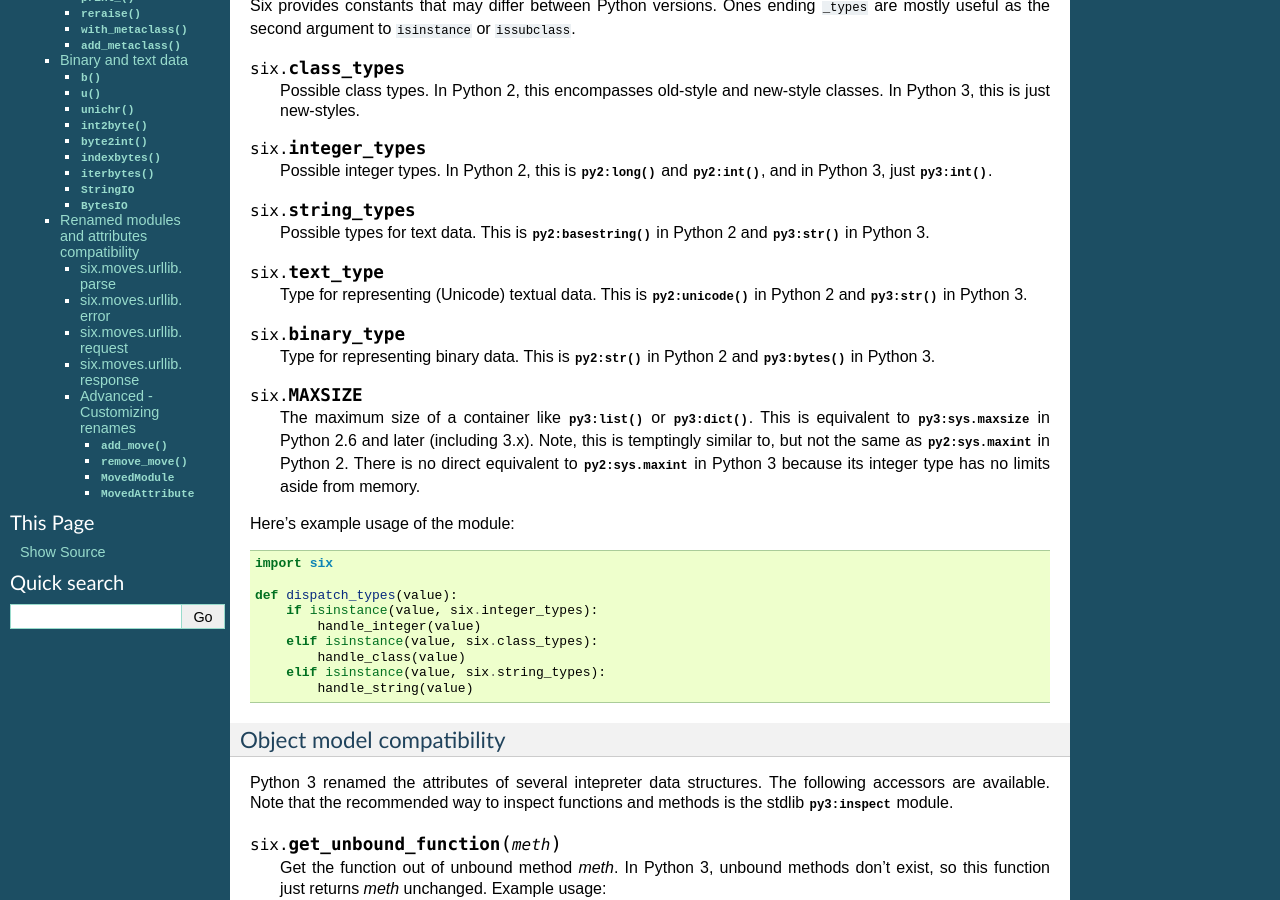
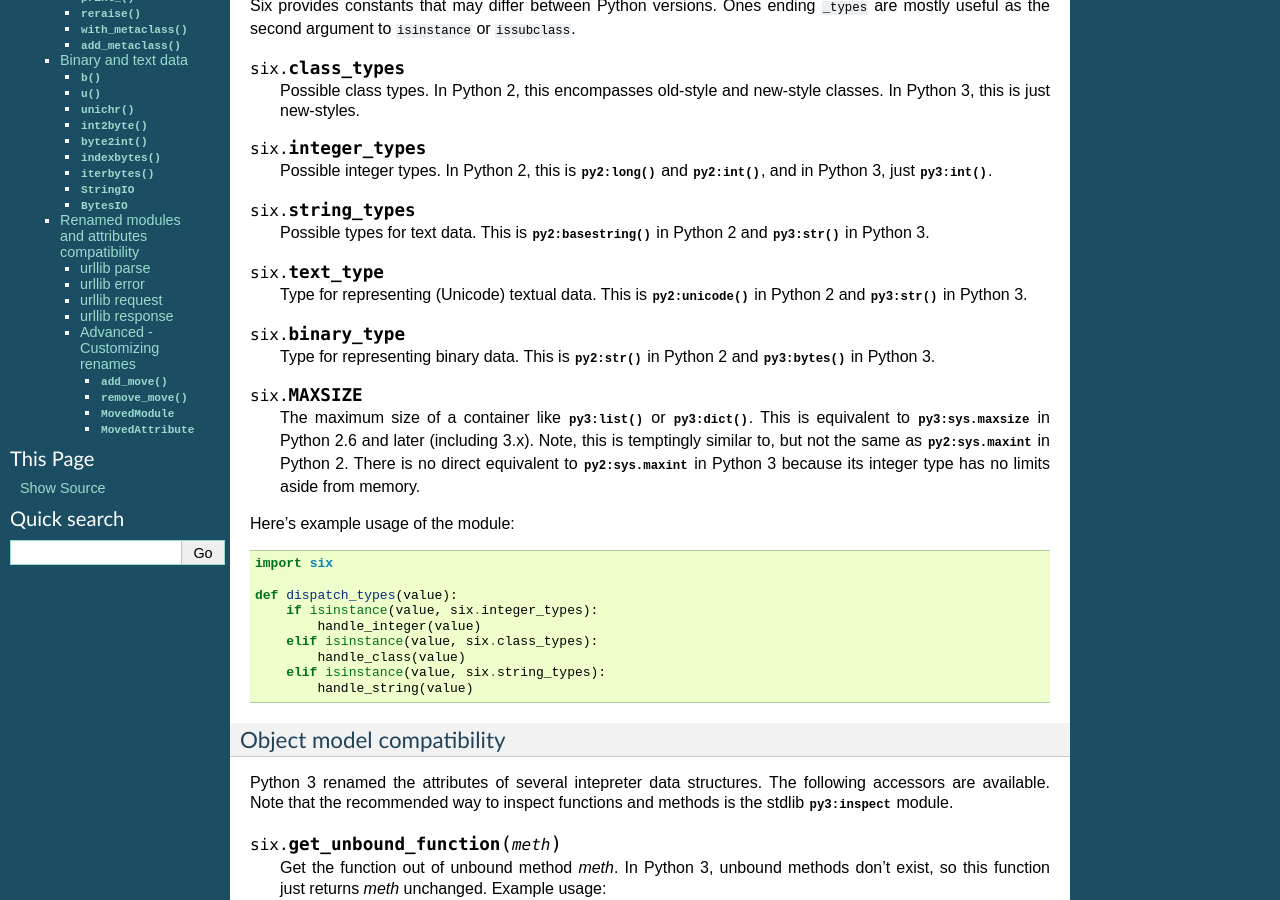
Before and after one commit to benjaminp/six, a Sphinx documentation site: the page built from documentation/index.rst, in a window 1280 px wide and 900 px high, scrolled down 614 px. Built offline with Sphinx 7.4.7, drawn with Linux system fonts in a browser that asks for light colours; some of the changed text lies outside the part shown.

Commit message:
rename section headers, so they fit in the TOC bar

```diff
--- a/documentation/index.rst
+++ b/documentation/index.rst
@@ -549,8 +549,8 @@ Supported renames:
 | ``zip_longest``              | :func:`py2:itertools.izip_longest`  | :func:`py3:itertools.zip_longest`   |
 +------------------------------+-------------------------------------+-------------------------------------+
 
-six.moves.urllib.parse
-<<<<<<<<<<<<<<<<<<<<<<
+urllib parse
+<<<<<<<<<<<<
 
 .. module:: six.moves.urllib.parse
    :synopsis: Stuff from :mod:`py2:urlparse` and :mod:`py2:urllib` in Python 2 and :mod:`py3:urllib.parse` in Python 3
@@ -577,8 +577,8 @@ and :mod:`py2:urllib`:
 * :func:`py2:urllib.urlencode`
 
 
-six.moves.urllib.error
-<<<<<<<<<<<<<<<<<<<<<<
+urllib error
+<<<<<<<<<<<<
 
 .. module:: six.moves.urllib.error
    :synopsis: Stuff from :mod:`py2:urllib` and :mod:`py2:urllib2` in Python 2 and :mod:`py3:urllib.error` in Python 3
@@ -595,8 +595,8 @@ and :mod:`py2:urllib2`:
 * :exc:`py2:urllib2.HTTPError`
 
 
-six.moves.urllib.request
-<<<<<<<<<<<<<<<<<<<<<<<<
+urllib request
+<<<<<<<<<<<<<<
 
 .. module:: six.moves.urllib.request
    :synopsis: Stuff from :mod:`py2:urllib` and :mod:`py2:urllib2` in Python 2 and :mod:`py3:urllib.request` in Python 3
@@ -642,8 +642,8 @@ and :mod:`py2:urllib2`:
 * :class:`py2:urllib2.HTTPErrorProcessor`
 
 
-six.moves.urllib.response
-<<<<<<<<<<<<<<<<<<<<<<<<<
+urllib response
+<<<<<<<<<<<<<<<
 
 .. module:: six.moves.urllib.response
    :synopsis: Stuff from :mod:`py2:urllib` in Python 2 and :mod:`py3:urllib.response` in Python 3
```
